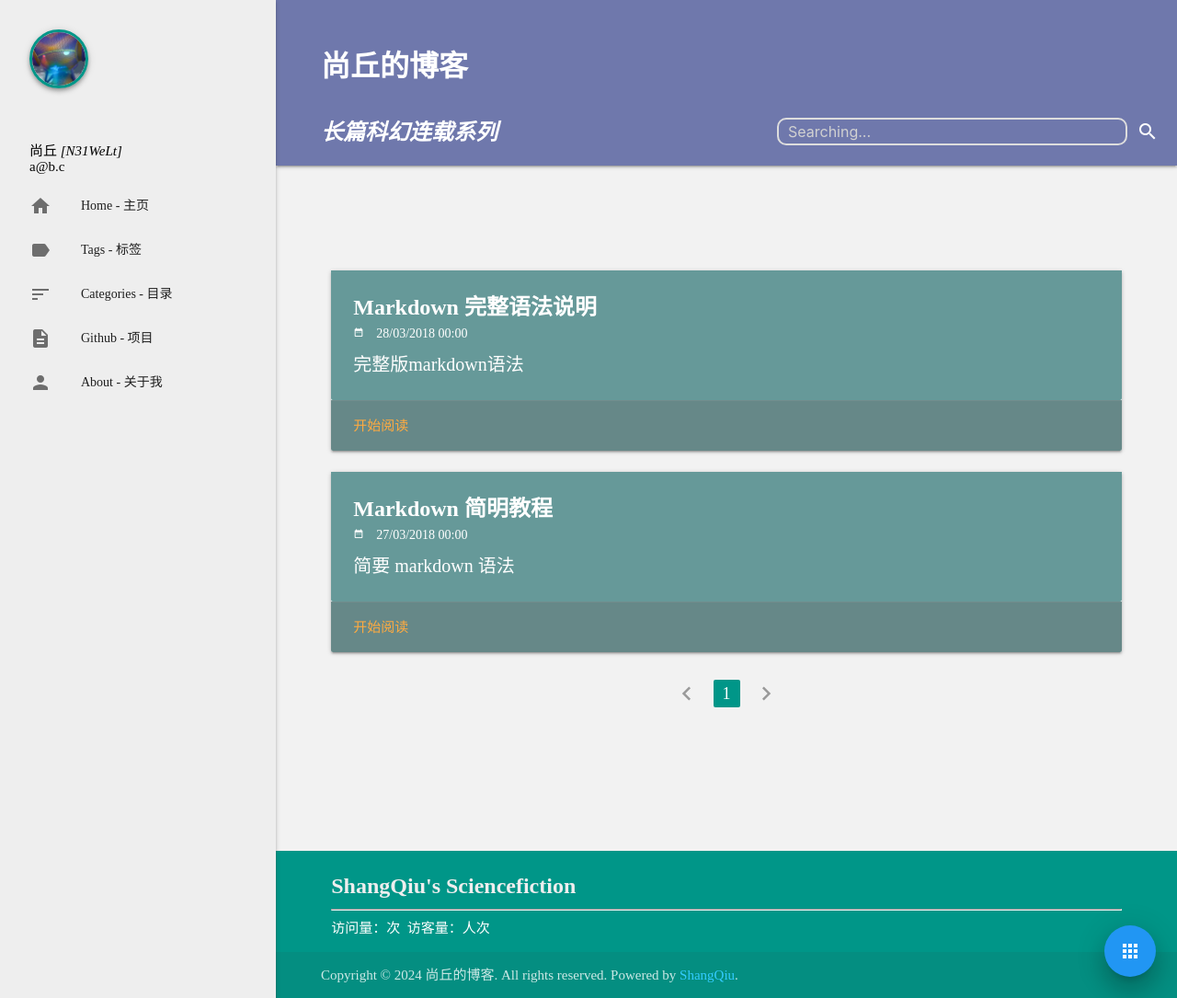
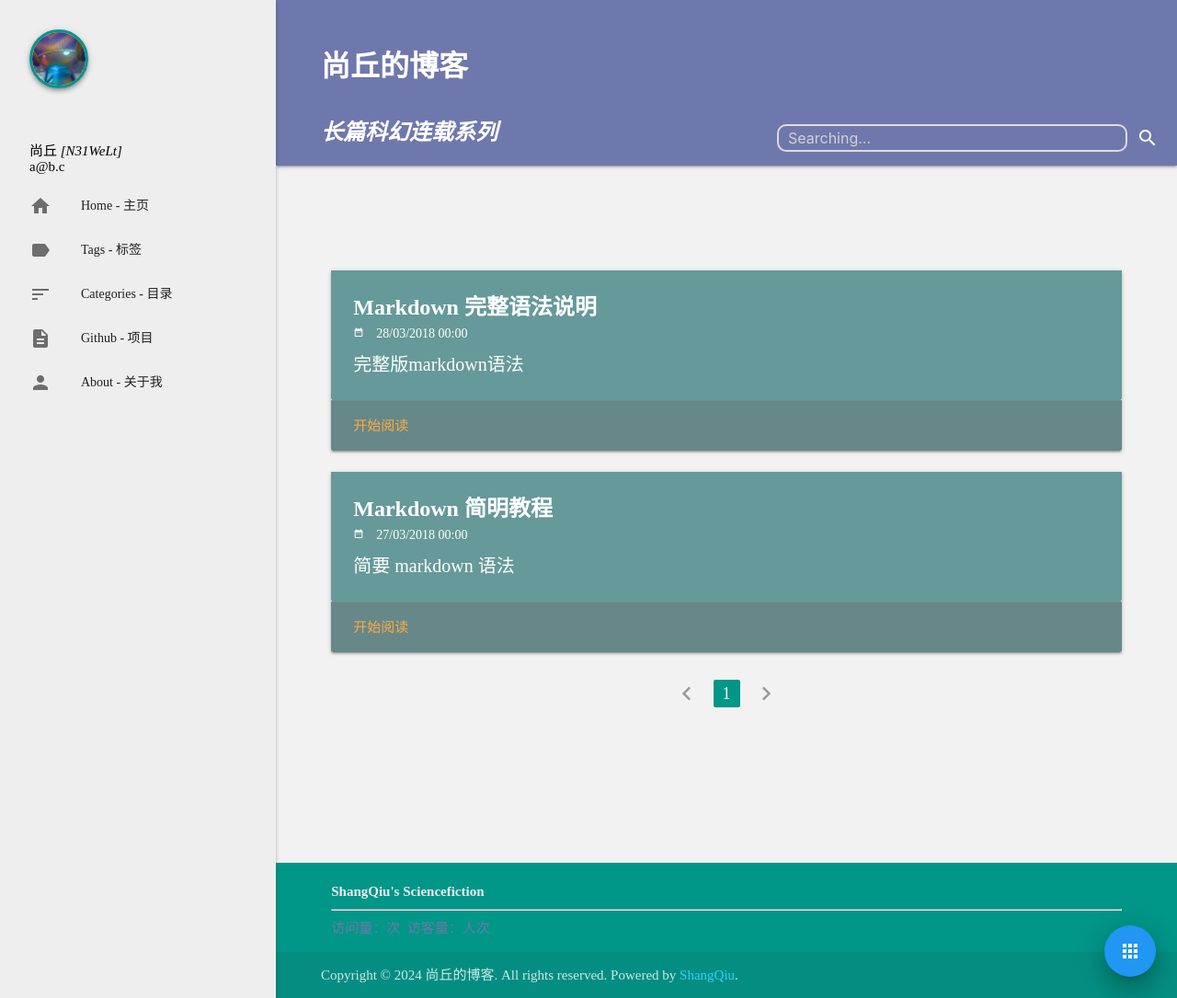
Before and after one commit to keepwalk/keepwalk.github.io, a Jekyll site: the page built from index.html, in a window 1280 px wide and 1085 px high. Shown: the whole window at 92% size. Built offline with Jekyll 4.4.1, drawn with Linux system fonts in a browser that asks for light colours; the list of posts is cut into pages by our own code; comment, search, counter and statistics services are not loaded.

Commit message:
Update page.sass

```diff
--- a/assets/css/page.sass
+++ b/assets/css/page.sass
@@ -126,14 +126,18 @@
   div
     .row
       margin-top: 24px
+      color: #6F78AC
   ul
     &:not(.browser-default)
       padding-left: 40px
+      color: #6F78AC
       li
         list-style-type: disc
+        color: #6F78AC
   #page-info
     .page-title
       text-shadow: #333 3px 3px 3px
+      color: #6F78AC
 
   // 评论插件
   .comments
@@ -170,7 +174,7 @@
   .search
     display: none
     position: absolute
-    top: 128px
+    top: 135px
     right: 0
     width: 100%
     height: 10px
@@ -227,13 +231,16 @@
 
   .row
     margin-bottom: 0px
+    color: #6F78AC
   .footer-message
     font-family: cursive
-    font-size: 1.6rem
+    font-size: 1.0rem
     font-weight: bold
     margin: 0
+    color: #6F78AC
   .visit-statistics
     margin-top: 5px
+    color: #6F78AC
 
 // Valine
 .v[data-class=v] .vcards
```
